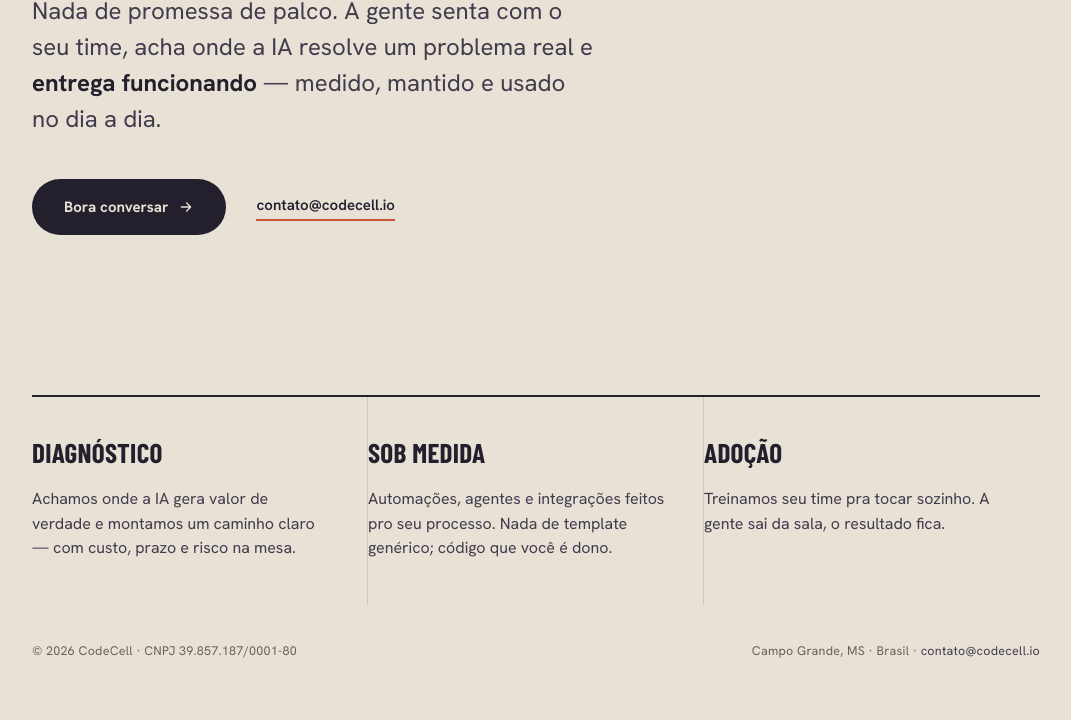
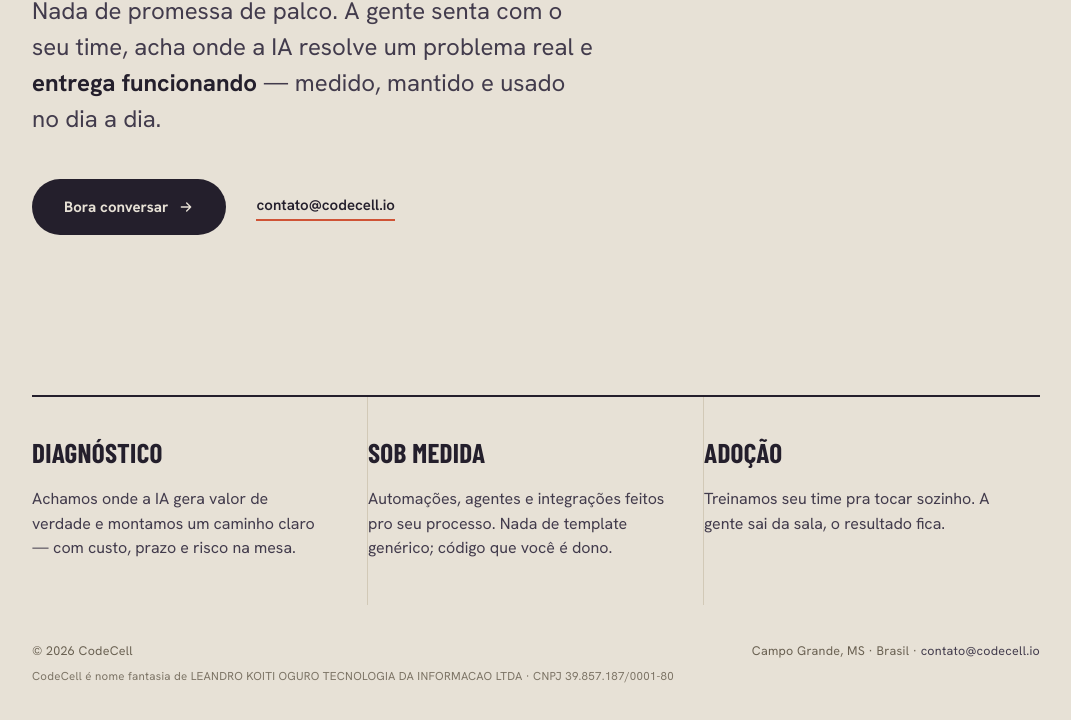
Before and after one commit to leandrokoiti/codecell-site, a plain HTML site: page index.html in a window 1280 px wide. Shown: the part 617-1337 px from the top of the page, without its empty margins (104-1175 px from the left). Drawn offline with nearby package versions, Linux system fonts and the light colour scheme; a web font is replaced by a local one.

Commit message:
chore(site): add legal entity name to footer for Meta business verification
Meta's business verification could not match the site to LEANDRO KOITI OGURO
TECNOLOGIA DA INFORMACAO LTDA because only the trade name (CodeCell) and the
CNPJ were present. Add the registered name, exactly as it appears in the
Receita Federal record, next to the CNPJ.

```diff
--- a/index.html
+++ b/index.html
@@ -177,6 +177,7 @@
     }
     footer a { color: var(--ink-soft); text-decoration: none; }
     footer a:hover { color: var(--plum); }
+    footer .legal { flex-basis: 100%; font-size: 11.5px; color: var(--mut); opacity: .85; }
 
     @media (prefers-reduced-motion: reduce) {
       html { scroll-behavior: auto; }
@@ -231,11 +232,15 @@
     </section>
 
     <footer>
-      <span>© <span id="yr">2026</span> CodeCell · CNPJ 39.857.187/0001-80</span>
+      <span>© <span id="yr">2026</span> CodeCell</span>
       <div>
         <span>Campo Grande, MS · Brasil · </span>
         <a href="mailto:contato@codecell.io">contato@codecell.io</a>
       </div>
+      <p class="legal">
+        CodeCell é nome fantasia de LEANDRO KOITI OGURO TECNOLOGIA DA INFORMACAO LTDA ·
+        CNPJ 39.857.187/0001-80
+      </p>
     </footer>
   </div>
 
```
